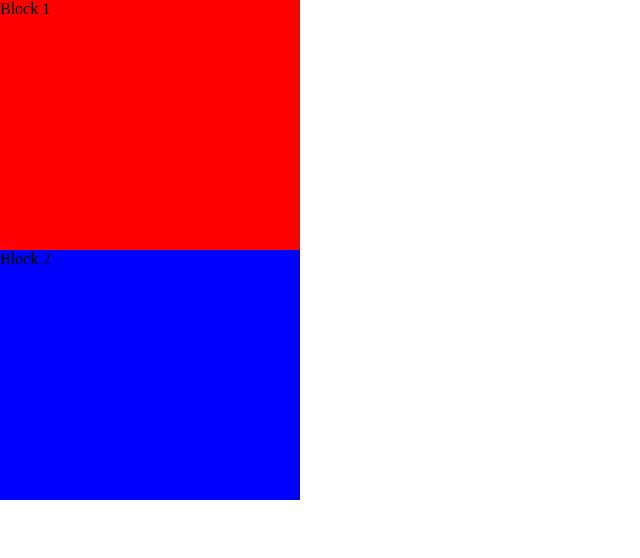
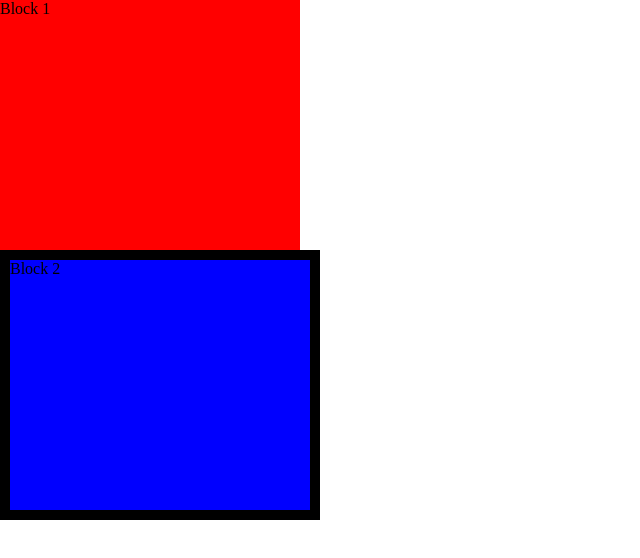
Before and after one commit to gurnitha/next-ecom-shoppay, a Next.js app: page / in a window 1280 px wide. Shown: the top 558 px of the page, without its empty margins (0-640 px from the left). Built offline with nearby package versions, Linux system fonts and the light colour scheme.

Commit message:
8. Reseting CSS styles - Box sizing part 2 adding boder

```diff
--- a/styles/globals.scss
+++ b/styles/globals.scss
@@ -13,4 +13,5 @@ section {
 
 .block2 {
   background: blue;
+  border: 10px solid #000;
 }
```
Also changed, not shown: 1 other file (tests, documents, lock files or other folders).
